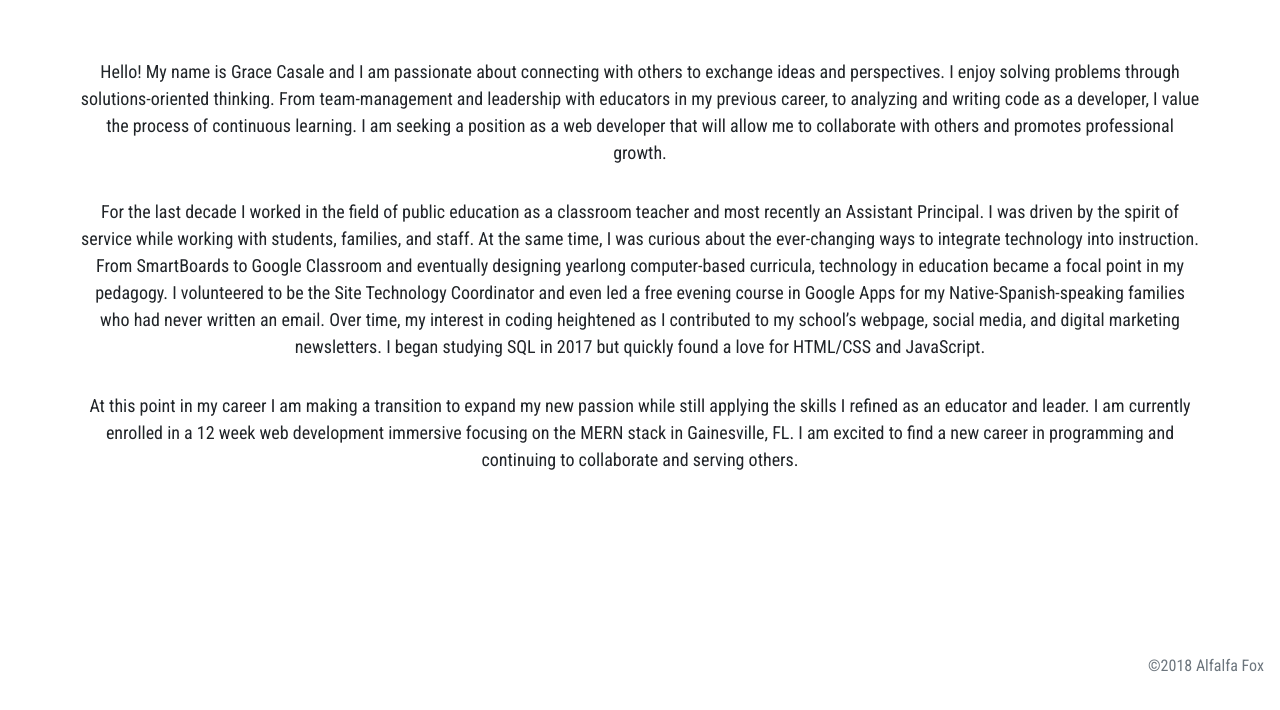
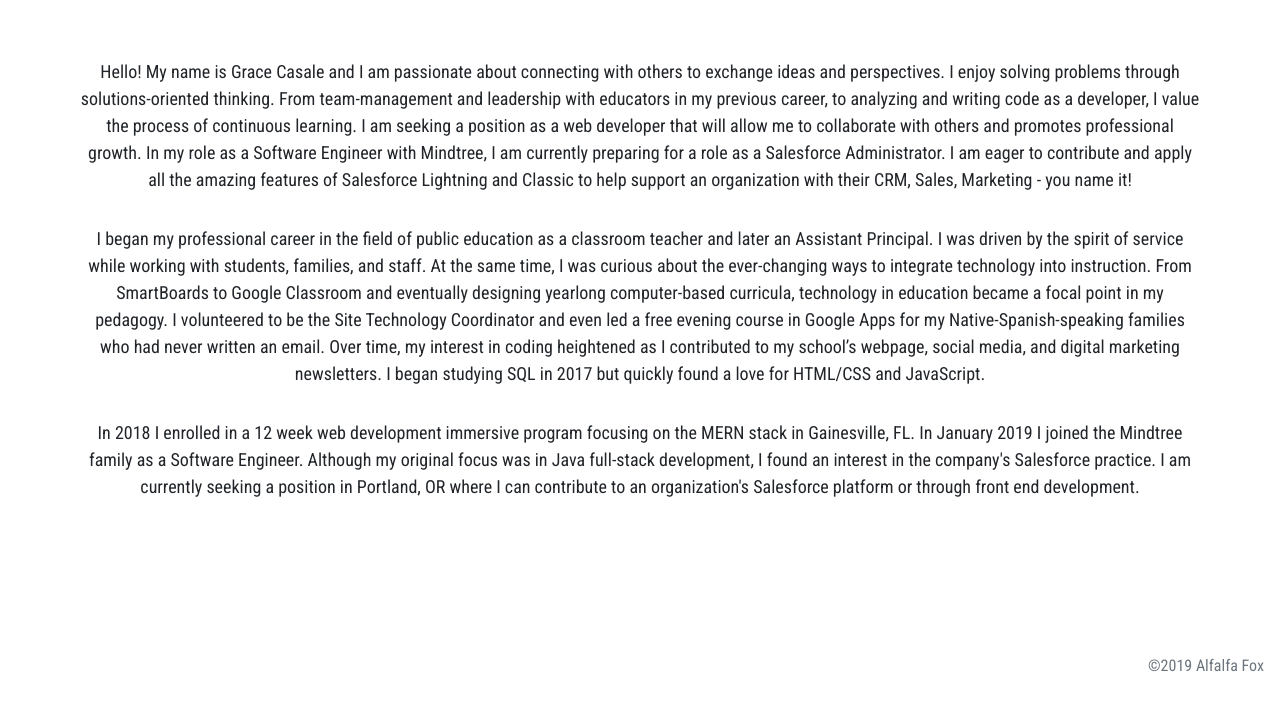
Before and after one commit to gracecasale/gracecasale.github.com, a plain HTML site: page index.html in a window 1280 px wide. Shown: the part 90-800 px from the top of the page. Drawn offline with nearby package versions, Linux system fonts and the light colour scheme.

Commit message:
updated website with new resume and introductory text

```diff
--- a/index.html
+++ b/index.html
@@ -43,11 +43,12 @@
                 From team-management and leadership with educators in my previous career,
                 to analyzing and writing code as a developer, I value the process of continuous learning.
                 I am seeking a position as a web developer that will allow me to collaborate with others and promotes
-                professional growth.
+                professional growth. In my role as a Software Engineer with Mindtree, I am currently preparing for a role as a
+                Salesforce Administrator. I am eager to contribute and apply all the amazing features of
+                Salesforce Lightning and Classic to help support an organization with their CRM, Sales, Marketing - you name it!
             </p>
             <p class="statement-index d-flex justify-content-center text-center">
-                For the last decade I worked in the field of public education as a classroom teacher and most recently
-                an Assistant Principal.
+                I began my professional career in the field of public education as a classroom teacher and later an Assistant Principal.
                 I was driven by the spirit of service while working with students, families, and staff.
                 At the same time, I was curious about the ever-changing ways to integrate technology into instruction.
                 From SmartBoards to Google Classroom and eventually designing yearlong computer-based curricula,
@@ -59,17 +60,16 @@
                 I began studying SQL in 2017 but quickly found a love for HTML/CSS and JavaScript.
             </p>
             <p class="statement-index d-flex justify-content-center text-center">
-                At this point in my career I am making a transition to expand my new passion while still applying the
-                skills I refined as an educator and leader.
-                I am currently enrolled in a 12 week web development immersive focusing on the MERN stack in
-                Gainesville, FL. I am excited to find a new career in programming and continuing to collaborate and
-                serving others.
+                In 2018 I enrolled in a 12 week web development immersive program focusing on the MERN stack in
+                Gainesville, FL. In January 2019 I joined the Mindtree family as a Software Engineer. Although my original focus
+                was in Java full-stack development, I found an interest in the company's Salesforce practice. I am currently seeking a position
+                in Portland, OR where I can contribute to an organization's Salesforce platform or through front end development.
             </p>
         </section>
     </main>
 
     <footer class="footer fixed-bottom d-flex justify-content-end">
-        <p class="text-muted">&copy;2018 Alfalfa Fox</p>
+        <p class="text-muted">&copy;2019 Alfalfa Fox</p>
     </footer>
 </body>
 
```
Also changed, not shown: contact.html (+1 -1 lines), projects-2.html (+1 -1 lines), resume.html (+4 -4 lines), 1 other file.
